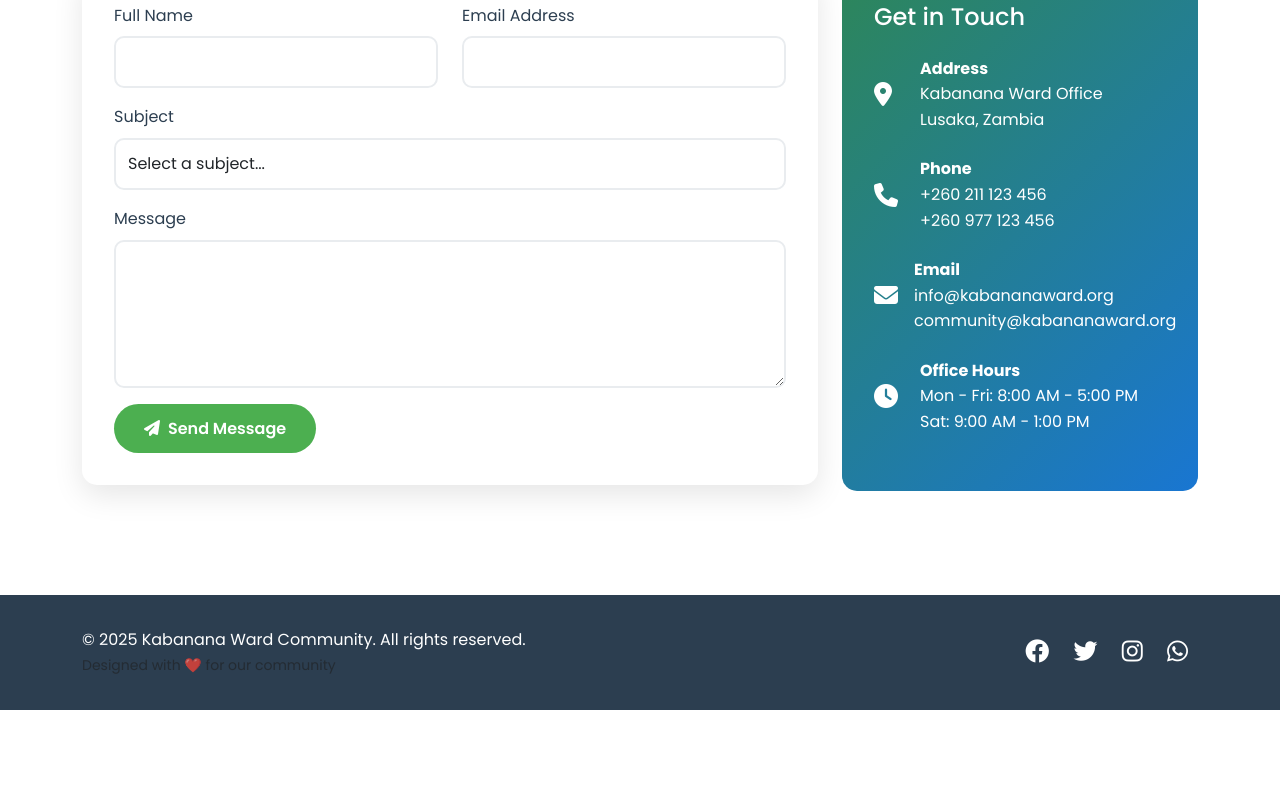
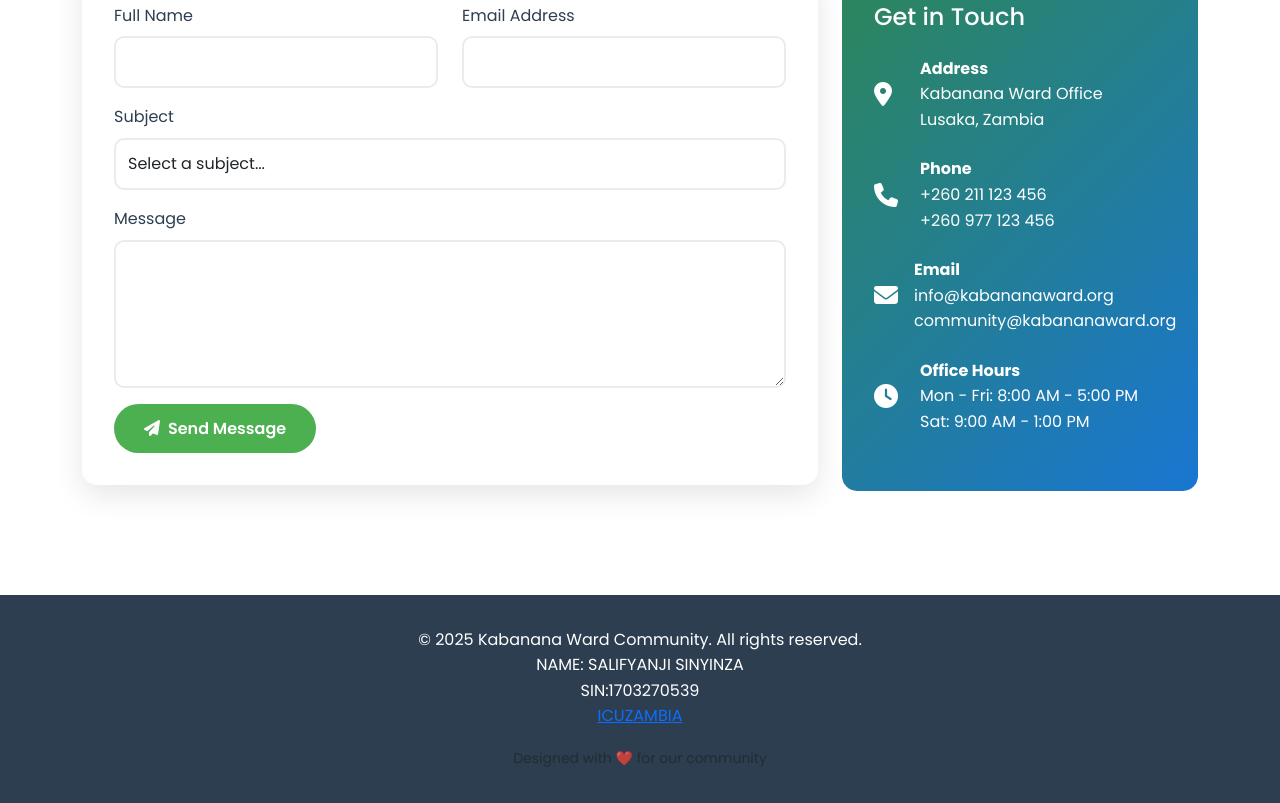
Before and after one commit to Trust-Mwendabai/fixmystreet-SINYINZA-, a plain HTML site: page index.html in a window 1280 px wide. Shown: the part 4241-5044 px from the top of the page. Before the commit the page ends 4951 px from the top, so only its background shows below. Drawn offline with nearby package versions, Linux system fonts and the light colour scheme.

Commit message:
Update index.html

```diff
--- a/index.html
+++ b/index.html
@@ -351,18 +351,15 @@
     <footer class="footer">
         <div class="container">
             <div class="row align-items-center">
+                <center>
                 <div class="col-md-6">
                     <p class="mb-0">&copy; 2025 Kabanana Ward Community. All rights reserved.</p>
+                    <p>NAME: SALIFYANJI SINYINZA  <br>
+                        SIN:1703270539 <br>
+                    <a href="icuzambia.net">ICUZAMBIA</a></p>
                     <small class="text-muted">Designed with ❤️ for our community</small>
                 </div>
-                <div class="col-md-6 text-md-end">
-                    <div class="social-icons">
-                        <a href="#" aria-label="Facebook"><i class="fab fa-facebook"></i></a>
-                        <a href="#" aria-label="Twitter"><i class="fab fa-twitter"></i></a>
-                        <a href="#" aria-label="Instagram"><i class="fab fa-instagram"></i></a>
-                        <a href="#" aria-label="WhatsApp"><i class="fab fa-whatsapp"></i></a>
-                    </div>
-                </div>
+                </center>
             </div>
         </div>
     </footer>
@@ -372,4 +369,5 @@
    <script src="script.js"></script>
 
 </body>
+
 </html>
```
